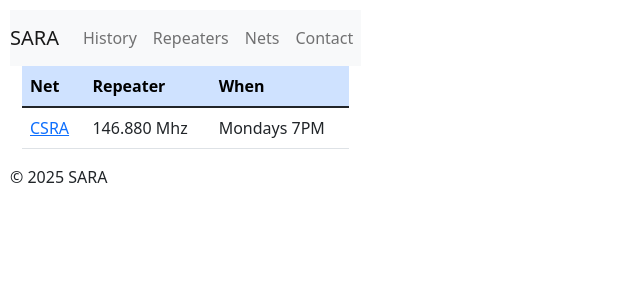
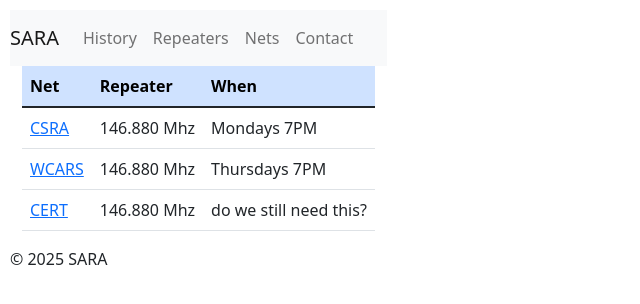
Before and after one commit to sara-user/SARA-website, a PHP site: page /nets.php in a window 1280 px wide. Shown: the top 304 px of the page, without its empty margins (0-640 px from the left). Run offline with PHP 8.4, Linux system fonts and the light colour scheme.

Commit message:
Nets: add WCARS, CERT.

```diff
--- a/nets.php
+++ b/nets.php
@@ -16,6 +16,17 @@
             <td>146.880 Mhz</td>
             <td>Mondays 7PM</td>
         </tr>
+        <tr>
+            <td><a href="https://wcars.radio" target="_blank" title="Windy City Amateur Radio Society">WCARS</td>
+            <td>146.880 Mhz</td>
+            <td>Thursdays 7PM</td>
+        </tr>
+        <tr>
+            <td><a href="https://www.chicago.gov/city/en/depts/oem/provdrs/edu/svcs/become_a_cert_volunteer.html" target="_blank" title="Chicago Suburban Radio Association">CERT</td>
+            <td>146.880 Mhz</td>
+            <td>do we still need this?</td>
+        </tr>
+
         </tbody>
     </table>
 </div>
```
